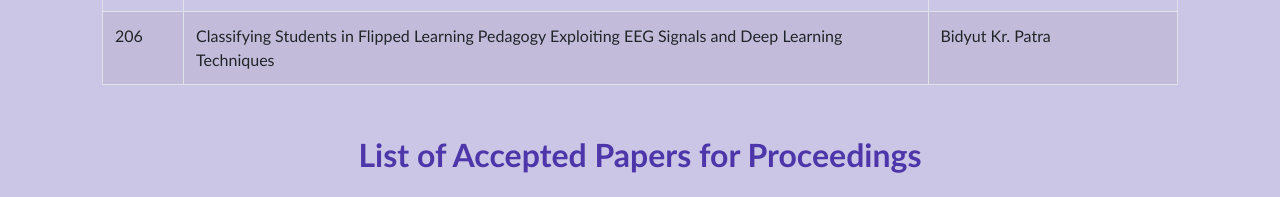
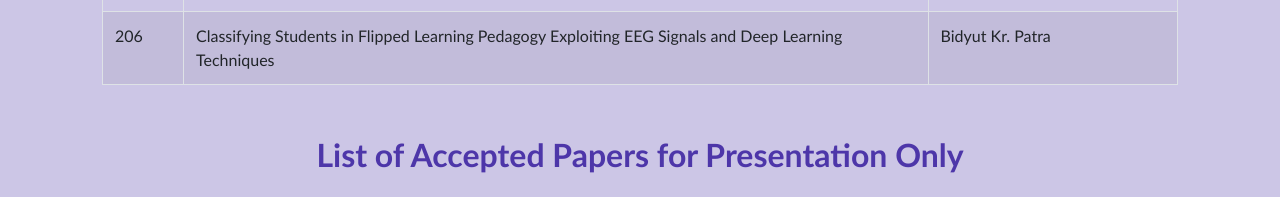
Before and after one commit to sooraj-reddy/ICMC-Website-2025, a plain HTML site: page accepted_papers.html in a window 1280 px wide. Shown: the part 4540-4737 px from the top of the page. Drawn offline with nearby package versions, Linux system fonts and the light colour scheme.

Commit message:
minor changes

```diff
--- a/accepted_papers.html
+++ b/accepted_papers.html
@@ -412,7 +412,7 @@
         </table>
         </div>
         <div class="reg-header">
-            List of Accepted Papers for Proceedings</div>
+            List of Accepted Papers for Presentation Only</div>
         <div class="table-responsive">
             <table class="table table-striped table-bordered table-hover">
                 <thead>
```
Also changed, not shown: index.html (+1 -1 lines), csir-logo.png (added), csir.png (deleted).
